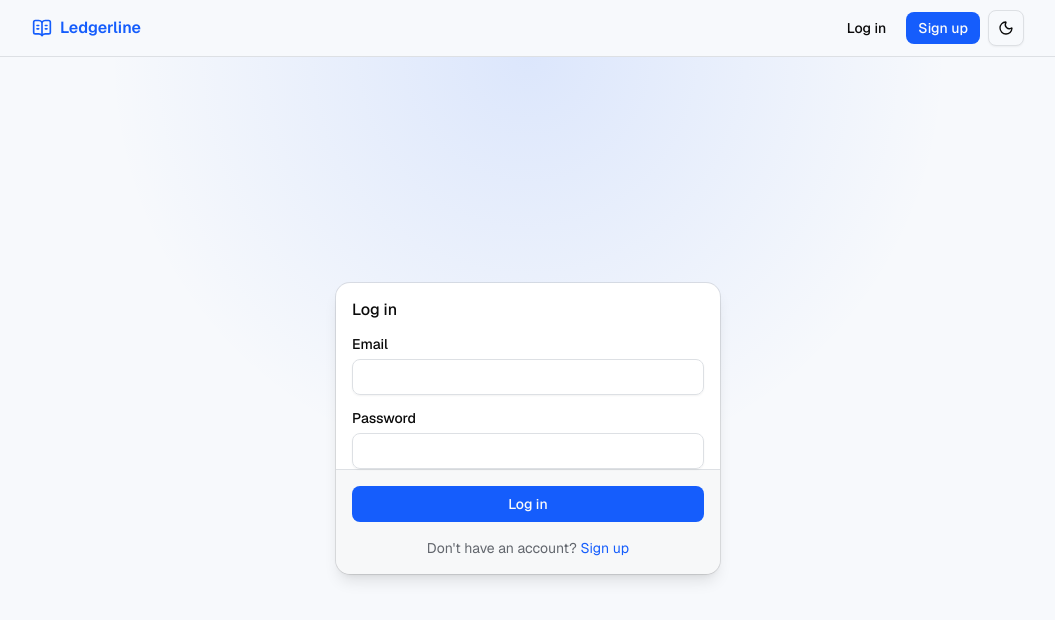
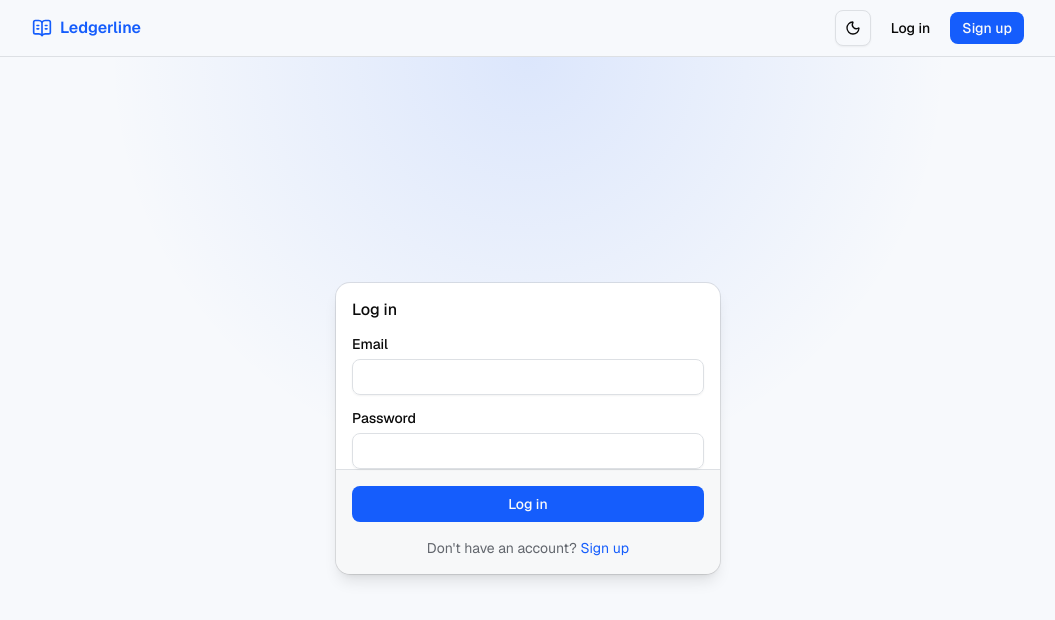
Before and after one commit to denomash/ledgerline, a Next.js app in the folder apps/ui/: page /login in a window 1280 px wide. Shown: the top 620 px of the page, without its empty margins (112-1167 px from the left). Built offline with nearby package versions, Linux system fonts and the light colour scheme; no server answers.

Commit message:
chore: update toggle theme button position

```diff
--- a/apps/ui/src/components/navbar.tsx
+++ b/apps/ui/src/components/navbar.tsx
@@ -24,6 +24,7 @@ export async function Navbar() {
             </>
           ) : (
             <>
+              <ThemeToggle />
               <Link href="/login" className={cn(buttonVariants({ variant: "ghost", size: "sm" }))}>
                 Log in
               </Link>
@@ -32,7 +33,6 @@ export async function Navbar() {
               </Link>
             </>
           )}
-          <ThemeToggle />
         </div>
       </div>
     </header>
```
